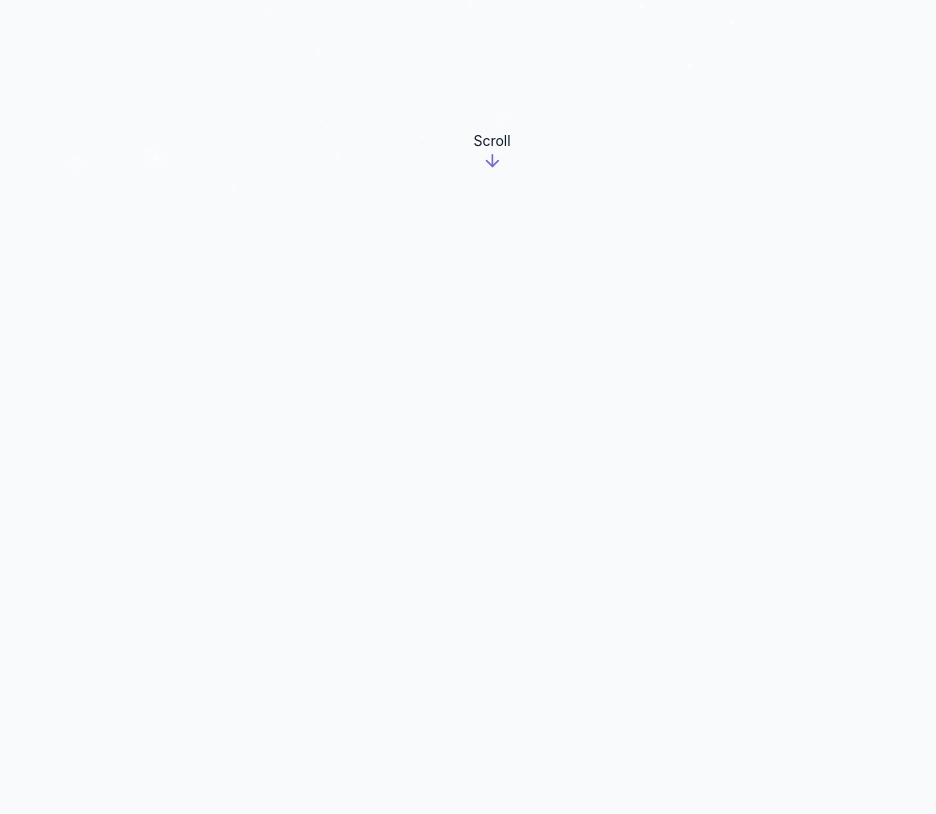
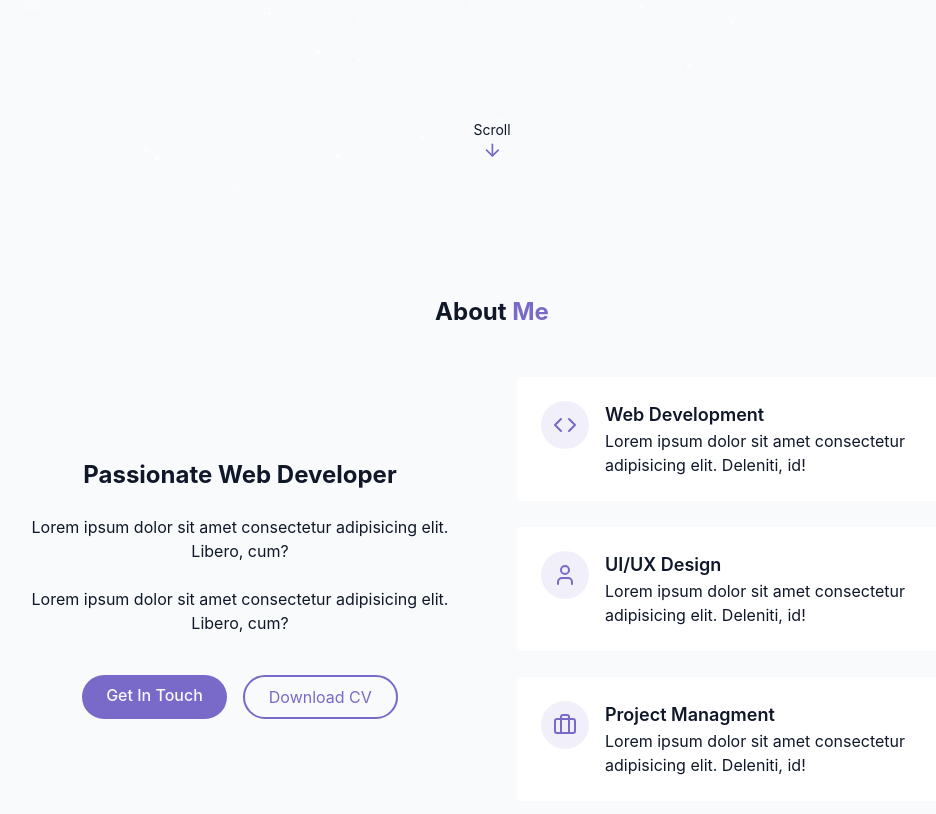
Before and after one commit to AaserEslam/My-Portfolio, a React app: page / in a window 1280 px wide. Shown: the part 600-1414 px from the top of the page, without its empty margins (148-1084 px from the left). Before the commit the page ends 804 px from the top, so only its background shows below. Built offline with nearby package versions, Linux system fonts and the light colour scheme; the HTML template or start-up script is replaced by a standard one.

Commit message:
Finished AboutSection

```diff
--- /dev/null
+++ b/src/Components/AboutMe.jsx
@@ -0,0 +1,78 @@
+import { Briefcase, Code, User } from "lucide-react";
+import React from "react";
+
+const AboutMe = () => {
+  return (
+    <section className="py-24 px-4 relative" id="about">
+      <div className="container mx-auto max-w-5xl">
+        <h2 className="text-2xl md:tex-4xl font-bold mb-12 text-center">
+          About
+          <span className="text-primary"> Me</span>
+        </h2>
+        <div className="grid grid-cols-1 md:grid-cols-2 gap-12 items-center">
+          <div className="space-y-6 ">
+            <h3 className="text-2xl font-bold">Passionate Web Developer</h3>
+            <p className="text-muted-foreground">
+              Lorem ipsum dolor sit amet consectetur adipisicing elit. Libero,
+              cum?
+            </p>
+            <p className="text-muted-foreground">
+              Lorem ipsum dolor sit amet consectetur adipisicing elit. Libero,
+              cum?
+            </p>
+            <div className="flex flex-col sm:flex-row gap-4 pt-4 justify-center">
+              <a href="#contact" className="cosmic-button">
+                Get In Touch
+              </a>
+              <a
+                href="#contact"
+                className="px-6 py-2 rounded-full border-2 border-primary text-primary hover:bg-primary/10 transition-colors duration-300"
+              >
+                Download CV
+              </a>
+            </div>
+          </div>
+          <div className="grid grid-cols-1 gap-6">
+            <div className="gradient-border p-6 card-hover">
+              <div className="flex items-start gap-4">
+                <div className="p-3 rounded-full bg-primary/10">
+                  <Code className="h-6 w-6 text-primary " />
+                </div>
+                <div className="text-left">
+                    <h4 className="font-semibold text-lg">Web Development</h4>
+                    <p className="text-muted-foreground">Lorem ipsum dolor sit amet consectetur adipisicing elit. Deleniti, id!</p>
+                </div>
+              </div>
+            </div>
+            <div className="gradient-border p-6 card-hover">
+              {" "}
+              <div className="flex items-start gap-4">
+                <div className="p-3 rounded-full bg-primary/10">
+                  <User className="h-6 w-6 text-primary " />
+                </div>
+                                <div className="text-left">
+                    <h4 className="font-semibold text-lg">UI/UX Design</h4>
+                    <p className="text-muted-foreground">Lorem ipsum dolor sit amet consectetur adipisicing elit. Deleniti, id!</p>
+                </div>
+              </div>
+            </div>
+            <div className="gradient-border p-6 card-hover">
+              {" "}
+              <div className="flex items-start gap-4">
+                <div className="p-3 rounded-full bg-primary/10">
+                  <Briefcase className="h-6 w-6 text-primary " />
+                </div>
+                                <div className="text-left">
+                    <h4 className="font-semibold text-lg">Project Managment</h4>
+                    <p className="text-muted-foreground">Lorem ipsum dolor sit amet consectetur adipisicing elit. Deleniti, id!</p>
+                </div>
+              </div>
+            </div>
+          </div>
+        </div>
+      </div>
+    </section>
+  );
+};
+
+export default AboutMe;
--- a/src/Components/ThemeToggle.jsx
+++ b/src/Components/ThemeToggle.jsx
@@ -31,7 +31,7 @@ const ThemeToggle = () => {
   };
 
   return (
-    <button onClick={toggleTheme} className={cn("fixed max-sm:hidden top-5 right-5 z-50 p-2 rounded-full transition-colors duration-300" ,
+    <button onClick={toggleTheme} className={cn("fixed max-sm:hidden top-2 right-5 z-50 p-2 rounded-full transition-colors duration-300" ,
         "focus:outline-hidden "
     )}>
       {isDarkMode ? (
--- a/src/Pages/Home.jsx
+++ b/src/Pages/Home.jsx
@@ -3,21 +3,21 @@ import ThemeToggle from "../Components/ThemeToggle";
 import StarBackground from "@/Components/StarBackground";
 import Navbar from "@/Components/Navbar";
 import HeroSection from "@/Components/HeroSection";
+import AboutMe from "@/Components/AboutMe";
 
 const Home = () => {
   return (
     <div className="min-h-screen bg-background text-foreground overflow-x-hidden">
-      <div className="md:mt-1">
         {/* Theme Toggle */}
         <ThemeToggle />
         {/* Background Effects */}
         <StarBackground />
         {/* Navbar */}
         <Navbar />
-      </div>
       {/* Main Content */}
       <main>
         <HeroSection />
+        <AboutMe />
       </main>
       {/* Footer */}
     </div>
```
